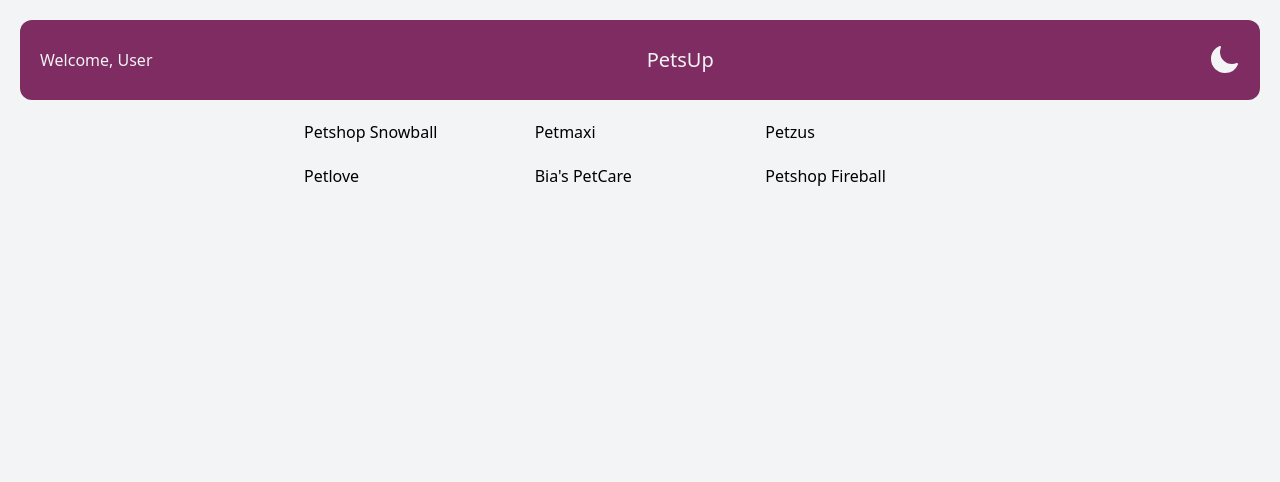
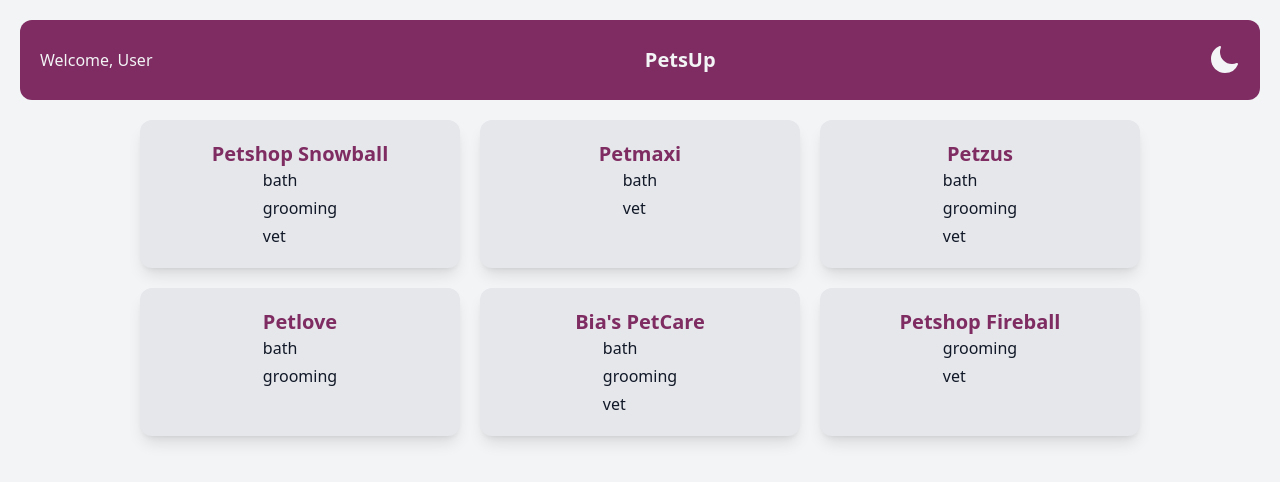
Before and after one commit to MauricioMSoares/react-tailwind, a React (Vite) app: page / in a window 1280 px wide. Shown: the top 482 px of the page. Built offline with nearby package versions, Linux system fonts and the light colour scheme.

Commit message:
feat: added styled classes to petshop components

```diff
--- a/src/components/Header/Header.jsx
+++ b/src/components/Header/Header.jsx
@@ -4,7 +4,7 @@ const Header = () => {
     return <>
         <div className="flex h-20 bg-petsup_purple justify-between items-center px-5 sm:rounded-xl sm:m-5">
             <span className="text-gray-100">Welcome, User</span>
-            <h1 className="text-gray-100 text-xl">PetsUp</h1>
+            <h1 className="text-gray-100 text-xl font-bold">PetsUp</h1>
             <ToggleTheme />
         </div>
     </>
--- /dev/null
+++ b/src/components/Petshop/Petshop.jsx
@@ -0,0 +1,14 @@
+const Petshop = ({ name, image, bio, services }) => {
+    return (
+        <>
+            <div className="p-5 bg-gray-200 dark:bg-gray-700 sm:rounded-xl sm:shadow-lg flex flex-col items-center">
+                <h3 className="text-xl text-petsup_purple dark:text-gray-200 font-bold">{name}</h3>
+                <div className="grid gap-1">
+                    {services.map((content, index) => <p key={index} className="text-gray-900 dark:text-gray-300">{content}</p>)}
+                </div>
+            </div>
+        </>
+    )
+}
+
+export default Petshop
--- a/src/components/PetshopList/PetshopList.jsx
+++ b/src/components/PetshopList/PetshopList.jsx
@@ -1,11 +1,12 @@
 import data from "../../../petshops.json"
+import Petshop from "../Petshop/Petshop"
 
 const PetshopList = () => {
     return (
         <>
-            <div className="mt-5 sm:mt-0 grid gap-5 m-auto max-w-2xl sm:grid-cols-2 lg:grid-cols-3">
+            <div className="mt-5 sm:mt-0 grid gap-5 m-auto max-w-2xl sm:grid-cols-2 lg:grid-cols-3 lg:max-w-[1000px]">
                 {
-                    data.map(props => <p>{props.name}</p>)
+                    data.map((props, index) => <Petshop key={index} {...props} />)
                 }
             </div>
         </>
```
